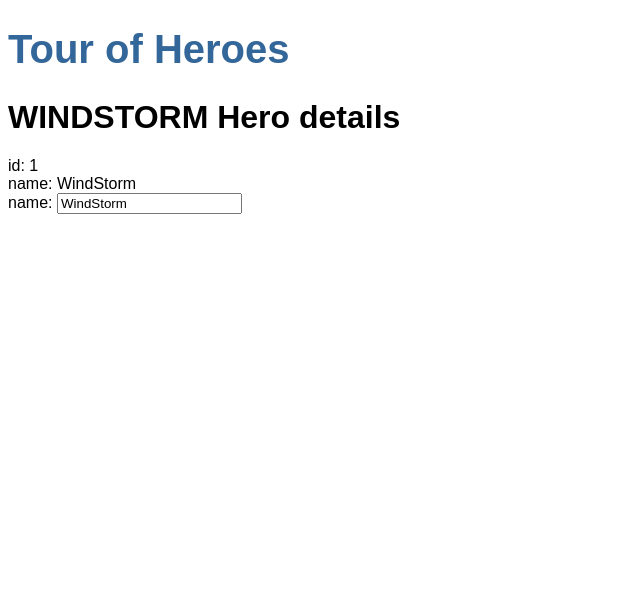
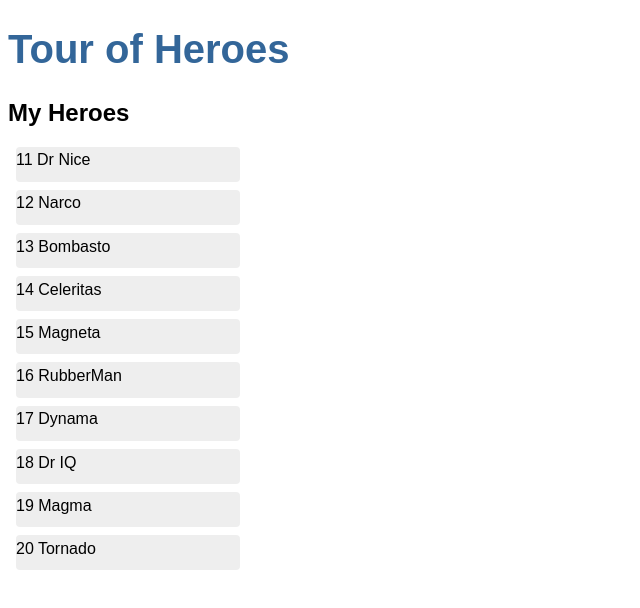
Before and after one commit to Patriziabattisti/angular-tour-of-heroes, an Angular app in the folder angular-tour-of-heroes/: page / in a window 1280 px wide. Shown: the top 608 px of the page, without its empty margins (0-640 px from the left). Built offline with nearby package versions, Linux system fonts and the light colour scheme.

Commit message:
display a list (ngfor and ngif)

```diff
--- a/angular-tour-of-heroes/src/app/heroes/heroes.component.css
+++ b/angular-tour-of-heroes/src/app/heroes/heroes.component.css
@@ -0,0 +1,44 @@
+/* HeroesComponent's private CSS styles */
+.heroes {
+  margin: 0 0 2em 0;
+  list-style-type: none;
+  padding: 0;
+  width: 15em;
+}
+.heroes li {
+  cursor: pointer;
+  position: relative;
+  left: 0;
+  background-color: #EEE;
+  margin: .5em;
+  padding: .3em 0;
+  height: 1.6em;
+  border-radius: 4px;
+}
+.heroes li:hover {
+  color: #607D8B;
+  background-color: #DDD;
+  left: .1em;
+}
+.heroes li.selected {
+  background-color: #CFD8DC;
+  color: white;
+}
+.heroes li.selected:hover {
+  background-color: #BBD8DC;
+  color: white;
+}
+.heroes .badge {
+  display: inline-block;
+  font-size: small;
+  color: white;
+  padding: 0.8em 0.7em 0 0.7em;
+  background-color:#405061;
+  line-height: 1em;
+  position: relative;
+  left: -1px;
+  top: -4px;
+  height: 1.8em;
+  margin-right: .8em;
+  border-radius: 4px 0 0 4px;
+}
--- a/angular-tour-of-heroes/src/app/heroes/heroes.component.html
+++ b/angular-tour-of-heroes/src/app/heroes/heroes.component.html
@@ -1,9 +1,19 @@
-<h1>{{hero.name|uppercase}} Hero details</h1>
-<div><span>id: </span>{{hero.id}}</div>
-<div><span>name: </span>{{hero.name}}</div>
 
-<div>
-  <label>name:
-    <input [(ngModel)]="hero.name" placeholder="name"/>
-  </label>
+<h2>My Heroes</h2>
+<ul class="heroes">
+  <li *ngFor="let hero of heroes" (click)="onSelect(hero)" [class.selected]="hero===selectedHero">
+    <span class=""badge>{{hero.id}}</span> {{hero.name}}
+  </li>
+</ul>
+
+<div *ngIf="selectedHero">
+
+  <h1>{{selectedHero.name|uppercase}} Hero details</h1>
+  <div><span>id: </span>{{selectedHero.id}}</div>
+
+  <div>
+    <label>name:
+      <input [(ngModel)]="selectedHero.name" placeholder="name"/>
+    </label>
+  </div>
 </div>
--- a/angular-tour-of-heroes/src/app/heroes/heroes.component.ts
+++ b/angular-tour-of-heroes/src/app/heroes/heroes.component.ts
@@ -1,5 +1,6 @@
 import { Component, OnInit } from '@angular/core';
-import{Hero} from'../hero'
+import{Hero} from'../hero';
+import{HEROES} from "../mock-heroes";
 
 @Component({
   selector: 'app-heroes',
@@ -7,10 +8,13 @@
   styleUrls: ['./heroes.component.css']
 })
 export class HeroesComponent implements OnInit {
-  hero:Hero={
-    id:1,
-    name:"WindStorm"
+  heroes=HEROES;
+  selectedHero:Hero;
+
+  onSelect(hero: Hero):void{
+    this.selectedHero=hero;
   };
+
   constructor() { }
 
   ngOnInit(): void {
--- a/angular-tour-of-heroes/src/app/mock-heroes.ts
+++ b/angular-tour-of-heroes/src/app/mock-heroes.ts
@@ -0,0 +1,15 @@
+import {Hero} from "./hero";
+
+export const HEROES:Hero[]=[
+  {id:11,name:'Dr Nice'},
+  {id:12,name:'Narco'},
+  {id:13,name:'Bombasto'},
+  {id:14,name:'Celeritas'},
+  {id:15,name:'Magneta'},
+  {id:16,name:'RubberMan'},
+  {id:17,name:'Dynama'},
+  {id:18,name:'Dr IQ'},
+  {id:19,name:'Magma'},
+  {id:20,name:'Tornado'},
+
+]
```
